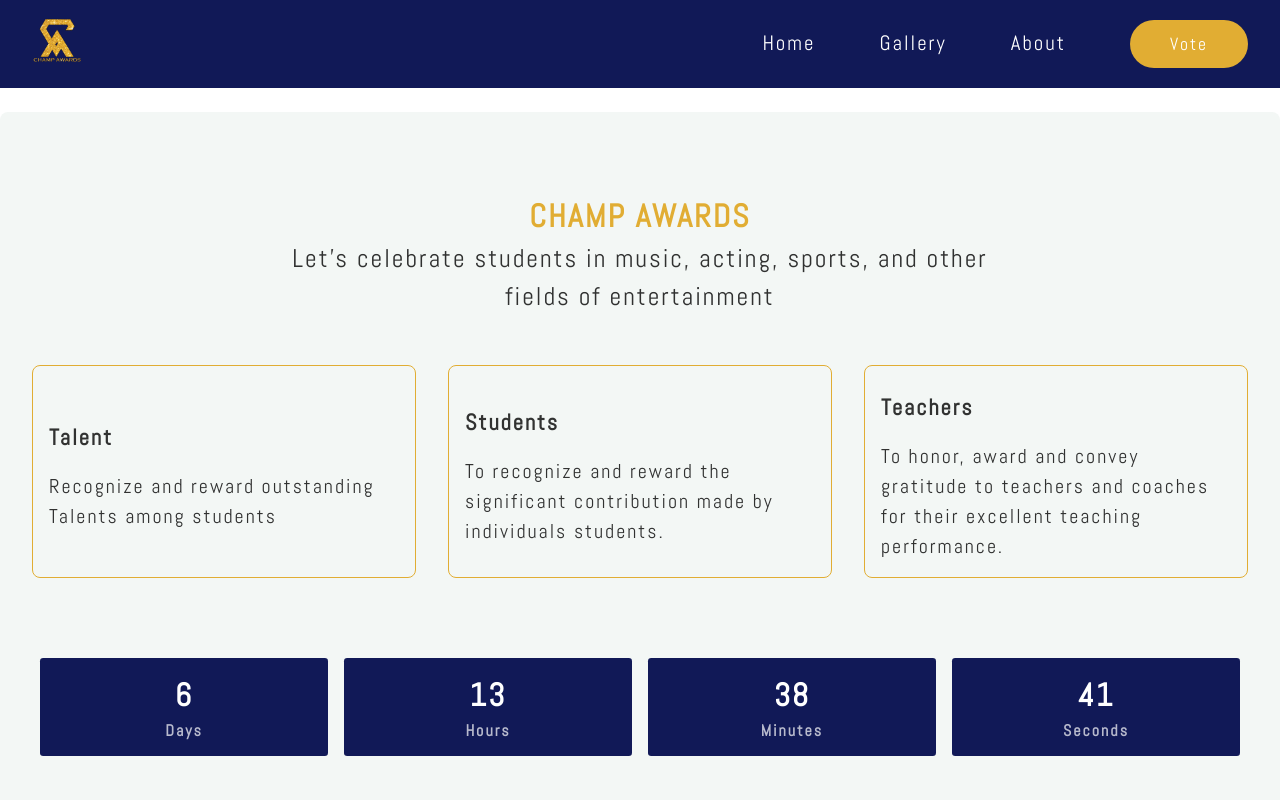
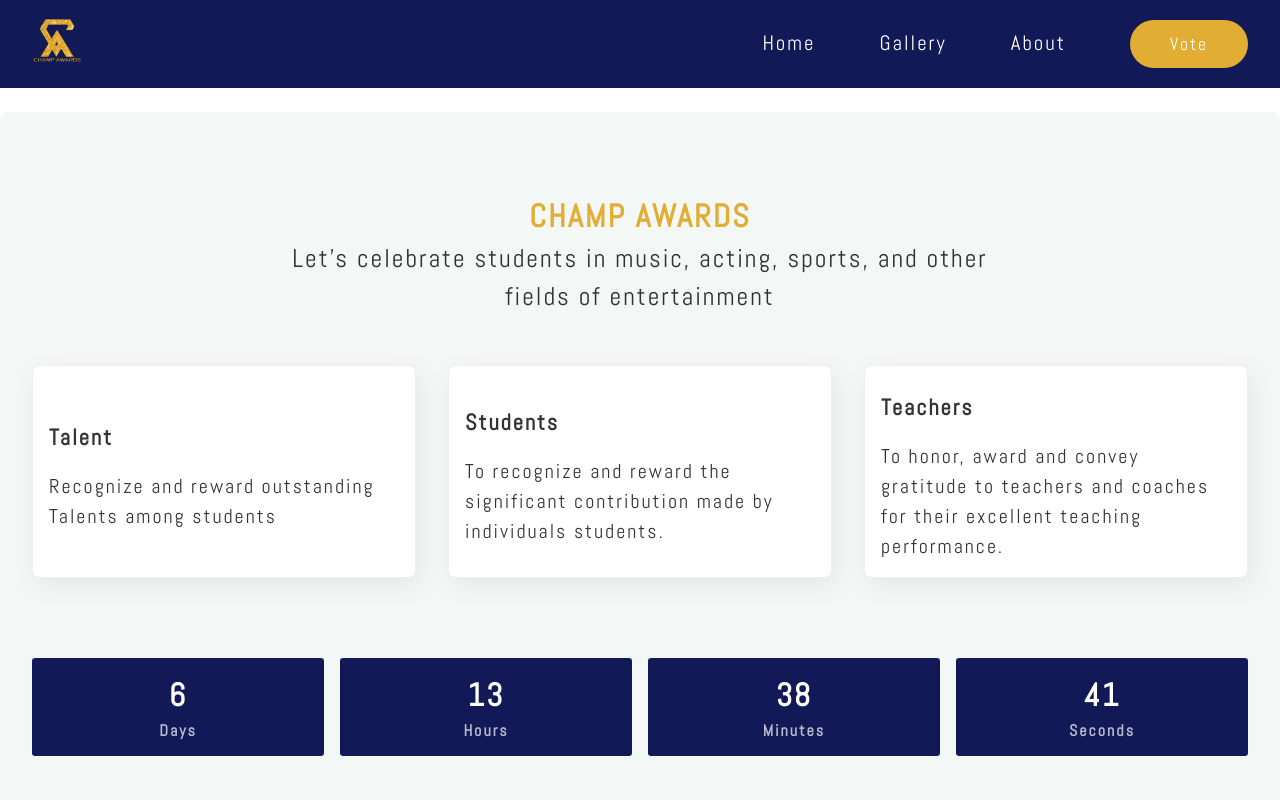
Before and after one commit to alekskimeu/champ-awards, a Next.js app: page /about in a window 1280 px wide. Shown: the top 800 px of the page. Built offline with nearby package versions, Linux system fonts and the light colour scheme.

Commit message:
Modified purpose card styles

```diff
--- a/components/purpose/Purpose.jsx
+++ b/components/purpose/Purpose.jsx
@@ -11,9 +11,11 @@ const Purpose = ({ purpose, image }) => {
 			className={styles.purpose}
 			style={{
 				gridTemplateColumns: image ? "repeat(2, 1fr)" : "1fr",
-				border: !image && "1px solid #e1ad33",
+				backgroundColor: !image && "#fff",
+				border: !image && "1px solid rgba(231, 231, 231, .6)",
 				padding: !image && "1rem",
 				borderRadius: !image && ".5rem",
+				boxShadow: !image && "4px 8px 24px rgba(231, 231, 231)",
 			}}
 		>
 			{image && (
--- a/components/purposes/Purposes.jsx
+++ b/components/purposes/Purposes.jsx
@@ -16,7 +16,7 @@ const Purposes = () => {
 			>
 				<h1 className={styles.title}>WHAT WE DO</h1>
 				<p className={styles.description}>
-					Celebrate students in music, acting, sports, and other fields of
+					We celebrate students in music, acting, sports, and other fields of
 					entertainment.
 				</p>
 			</div>
--- a/styles/About.module.css
+++ b/styles/About.module.css
@@ -49,7 +49,7 @@
 }
 
 .countdown {
-    max-width: 1200px;
+    max-width: 1300px;
     margin: auto;
 }
 
```
